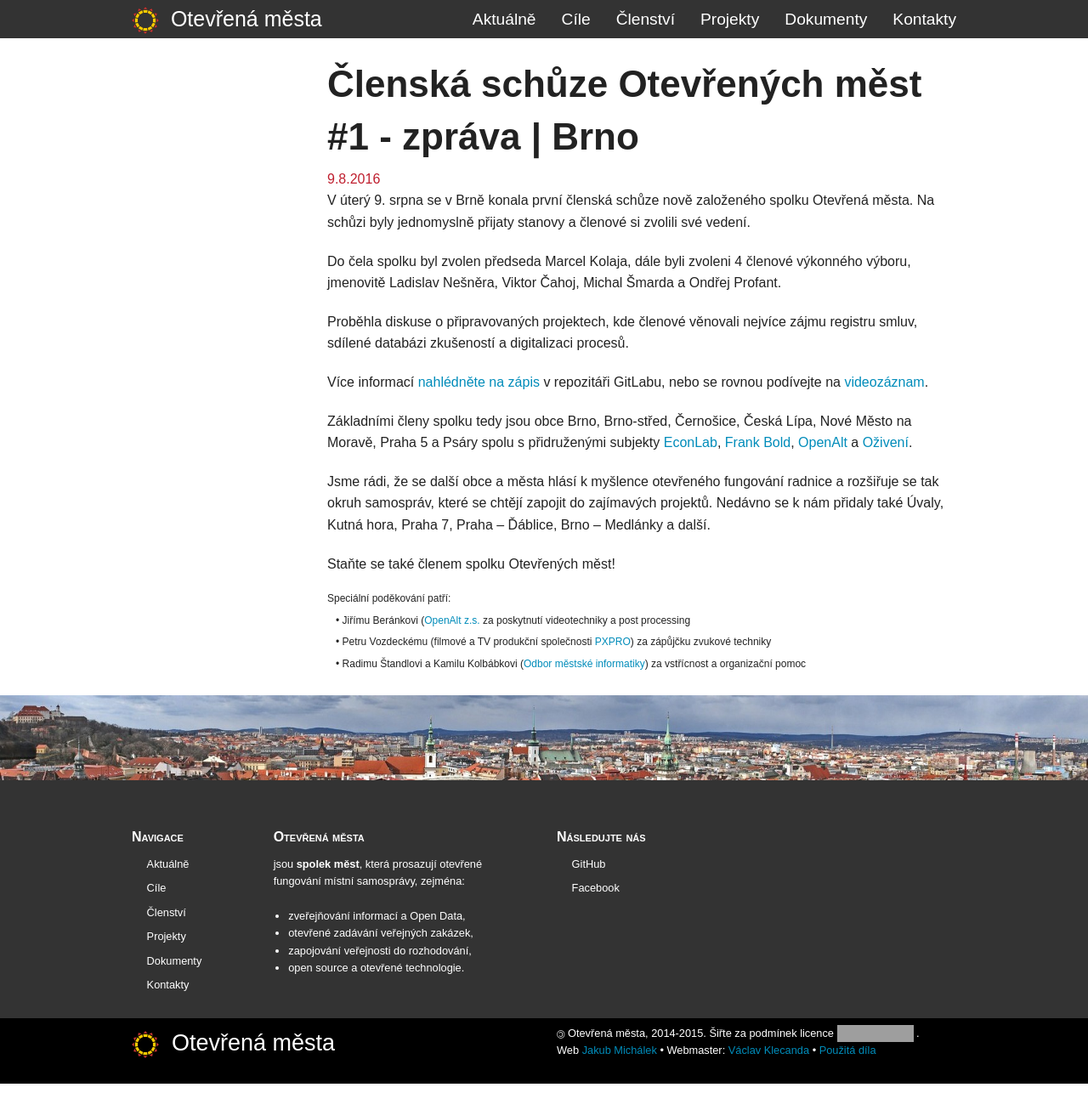
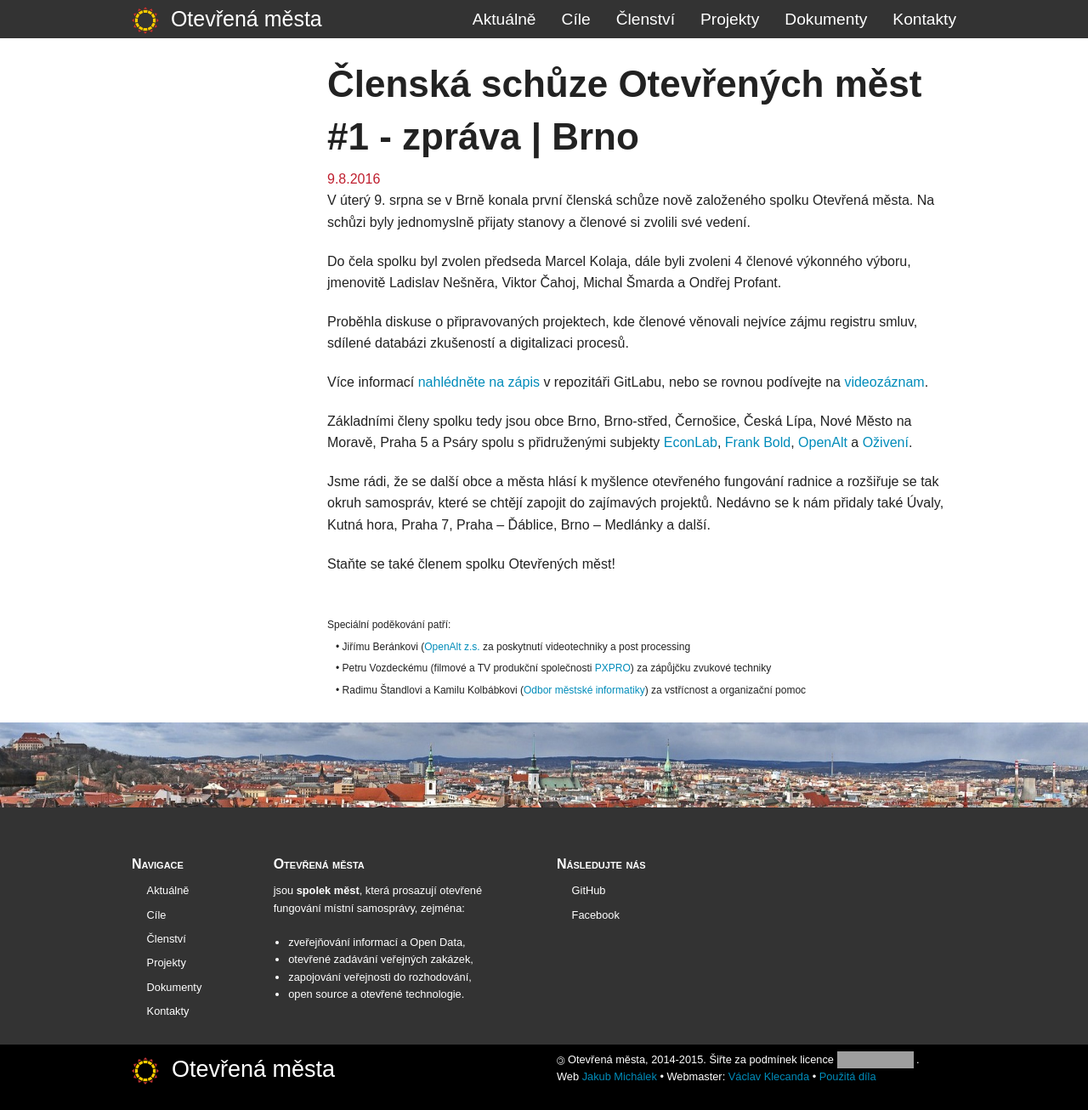
Before and after one commit to otevrenamesta/otevrenamesta.github.io, a Jekyll site: the page built from _posts/2016-08-09-clenska_schuze_01_zprava.md, in a window 1280 px wide. Shown: the whole page at 85% size. Built offline with Jekyll 4.4.1, drawn with Linux system fonts in a browser that asks for light colours; nearby versions of some CDN libraries; library files that are not in the unit come from our copies; before the commit the page ends 1275 px from its top, so only the background shows below that; grey boxes are pictures that could not be loaded.

Commit message:
kosmeticke

```diff
--- a/_posts/2016-08-09-clenska_schuze_01_zprava.md
+++ b/_posts/2016-08-09-clenska_schuze_01_zprava.md
@@ -17,11 +17,9 @@ Jsme rádi, že se další obce a města hlásí k myšlence otevřeného fungov
 
 
 Staňte se také členem spolku Otevřených měst!
-
-&#10;
-&#10;
-&#10;
-&#10;
+<br />
+<br />
+<br />
 <sup>
 Speciální poděkování patří:
 &nbsp;&nbsp;&nbsp;&bull; Jiřímu Beránkovi ([OpenAlt z.s.](https://www.openalt.org/) za poskytnutí videotechniky a post processing
```
